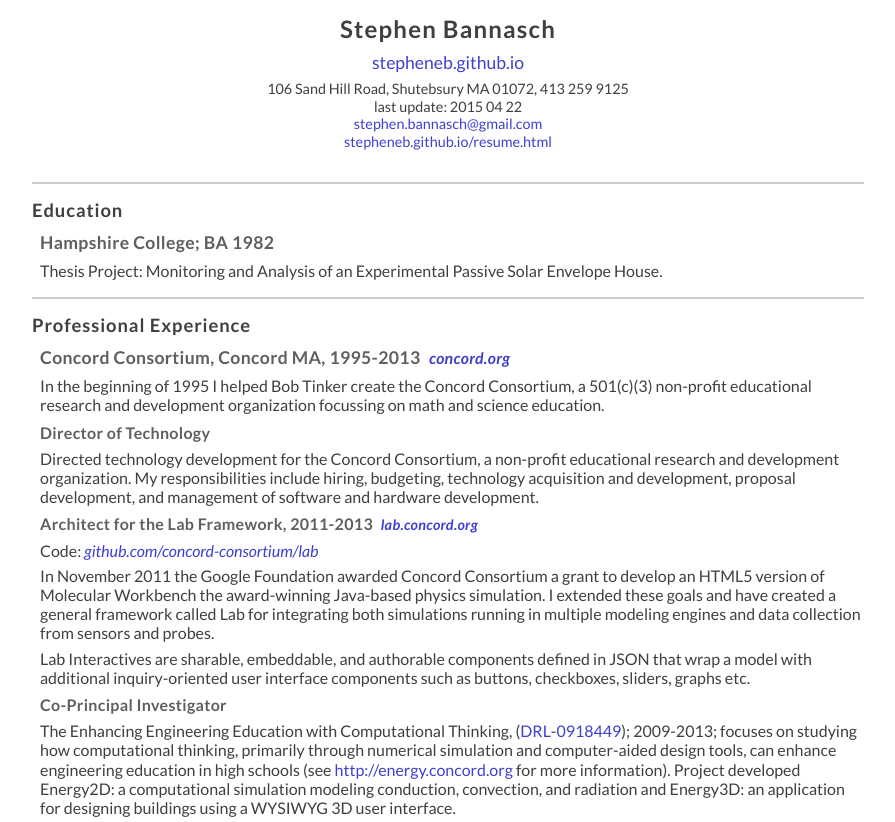
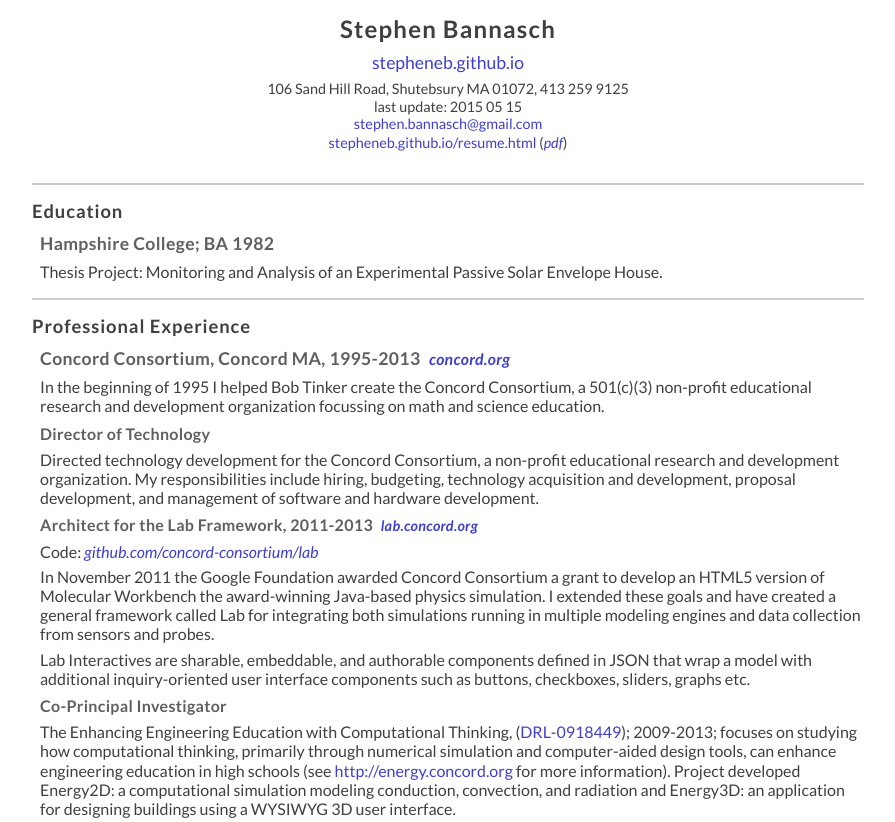
Before and after one commit to stepheneb/stepheneb.github.io, a plain HTML site: page resume.html in a window 1280 px wide. Shown: the top 822 px of the page, without its empty margins (0-895 px from the left). Drawn offline with Linux system fonts and the light colour scheme; files whose address does not match are found by name.

Commit message:
include pdf version of resume

```diff
--- a/resume.html
+++ b/resume.html
@@ -12,9 +12,9 @@
       <h1>Stephen Bannasch</h1>
       <p class="github"><a href="http://stepheneb.github.io">stepheneb.github.io</a></p>
       <p>106 Sand Hill Road, Shutebsury MA 01072, 413 259 9125</p>
-      <p>last update: 2015 04 22</p>
+      <p>last update: 2015 05 15</p>
       <p><a href="mailto:stephen.bannasch@gmail.com&subject=">stephen.bannasch@gmail.com</a></p>
-      <p><a href="http://stepheneb.github.io/resume.html">stepheneb.github.io/resume.html</a></p>
+      <p><a href="http://stepheneb.github.io/resume.html">stepheneb.github.io/resume.html</a> (<i><a href="http://stepheneb.github.io/resume.pdf">pdf</a></i>)</p>
     </div>
     <div id='content'>
 
```
Also changed, not shown: 1 other file.
